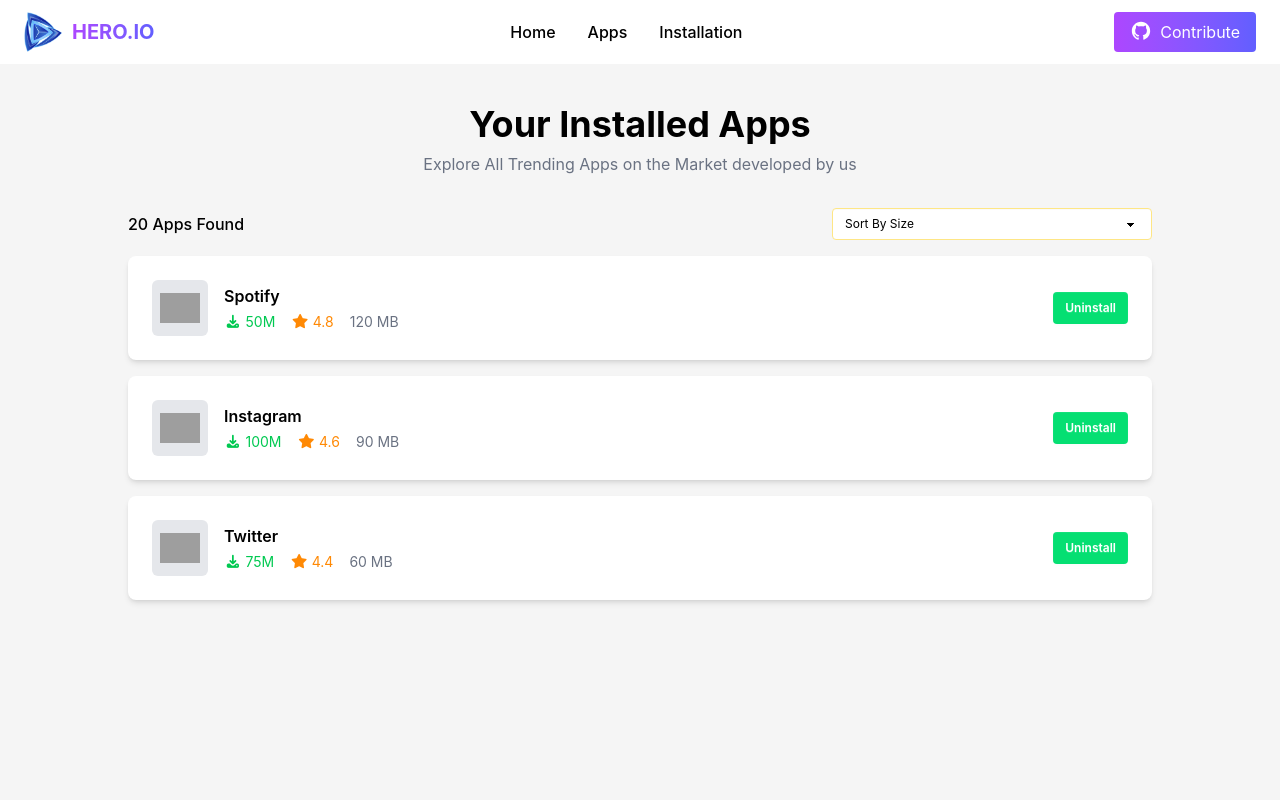
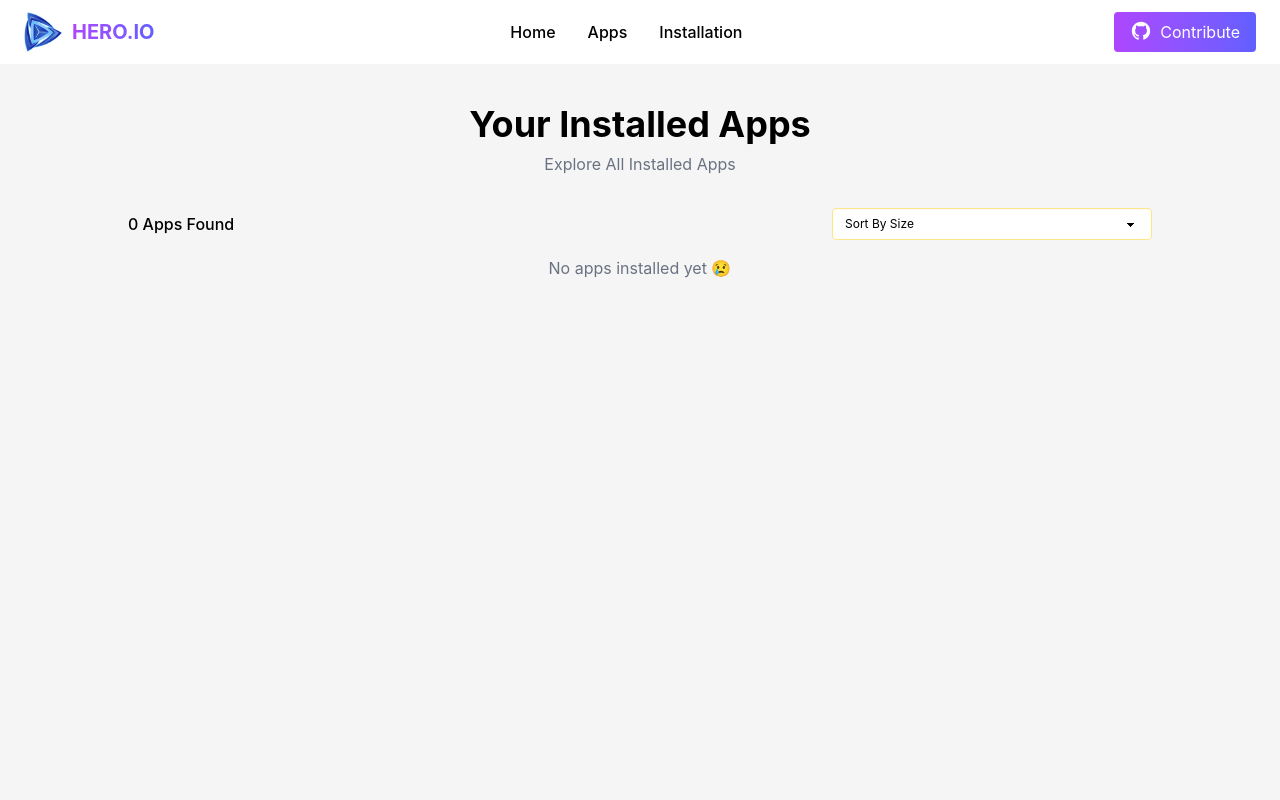
Before and after one commit to TofaelislamFaruk01/hero-io, a React (Vite) app: page /installations in a window 1280 px wide. Shown: the top 800 px of the page. Built offline with nearby package versions, Linux system fonts and the light colour scheme; grey boxes are pictures that could not be loaded.

Commit message:
Add apps not found page, react toastify and implement app install uninstall features with update search functionalities

```diff
--- a/package.json
+++ b/package.json
@@ -18,6 +18,7 @@
     "react-icons": "^5.6.0",
     "react-router": "^7.13.2",
     "react-router-dom": "^7.13.2",
+    "react-toastify": "^11.0.5",
     "recharts": "^3.8.1",
     "tailwindcss": "^4.2.2"
   },
--- a/src/Pages/AllApps.jsx
+++ b/src/Pages/AllApps.jsx
@@ -1,13 +1,14 @@
 import React, { useState } from "react";
 import apps from "../data/apps.json";
 import AppCard from "../components/AppCard";
+import AppsNotFound from "../components/AppsNotFound";
 
 const AllApps = () => {
   const [searchTerm, setSearchTerm] = useState("");
 
   // Filter apps based on search term
   const filteredApps = apps.filter((app) =>
-    app.title.toLowerCase().includes(searchTerm.toLowerCase())
+    app.title.includes(searchTerm)
   );
 
   return (
@@ -33,11 +34,14 @@
       </div>
 
       {/* Apps grid */}
+      {filteredApps.length === 0 ? (
+        <AppsNotFound />
+      ) : (
       <div className="grid grid-cols-1 sm:grid-cols-2 md:grid-cols-3 lg:grid-cols-4 gap-6">
         {filteredApps.map((app) => (
           <AppCard key={app.id} app={app} />
         ))}
-      </div>
+      </div>)}
     </div>
   );
 };
--- a/src/Pages/MyInstallation.jsx
+++ b/src/Pages/MyInstallation.jsx
@@ -1,22 +1,46 @@
+import { useEffect, useState } from "react";
 import apps from "../data/apps.json";
 import InstalledAppCard from "../components/InstalledAppCard";
 
 const MyInstallation = () => {
+  const [installedApps, setInstalledApps] = useState([]);
+
+  useEffect(() => {
+    const savedApps =
+      JSON.parse(localStorage.getItem("installedApps")) || [];
+
+    // filter only installed apps
+    const filteredApps = apps.filter((app) =>
+      savedApps.includes(app.id)
+    );
+
+    setInstalledApps(filteredApps);
+  }, []);
+
+  const handleUninstall = (id) => {
+  const updated = installedApps.filter((app) => app.id !== id);
+  setInstalledApps(updated);
+};
+
   return (
-    <div className=" min-h-screen py-10 px-4">
+    <div className="min-h-screen py-10 px-4">
       <div className="max-w-5xl mx-auto">
 
         {/* Header */}
         <div className="text-center mb-8">
-          <h1 className="text-4xl text-black font-bold">Your Installed Apps</h1>
+          <h1 className="text-4xl text-black font-bold">
+            Your Installed Apps
+          </h1>
           <p className="text-gray-500 mt-2">
-            Explore All Trending Apps on the Market developed by us
+            Explore All Installed Apps
           </p>
         </div>
 
         {/* Top Bar */}
         <div className="flex justify-between text-black items-center mb-4">
-          <p className="font-medium">{apps.length} Apps Found</p>
+          <p className="font-medium">
+            {installedApps.length} Apps Found
+          </p>
 
           <select className="select select-sm select-bordered bg-white border-amber-200">
             <option>Sort By Size</option>
@@ -27,9 +51,15 @@
 
         {/* App List */}
         <div className="space-y-4">
-          {apps.slice(0, 3).map((app) => (
-            <InstalledAppCard key={app.id} app={app} />
-          ))}
+          {installedApps.length > 0 ? (
+            installedApps.map((app) => (
+              <InstalledAppCard key={app.id} app={app} onUninstall={handleUninstall}/>
+            ))
+          ) : (
+            <p className="text-center text-gray-500">
+              No apps installed yet 😢
+            </p>
+          )}
         </div>
       </div>
     </div>
--- a/src/components/AppsNotFound.jsx
+++ b/src/components/AppsNotFound.jsx
@@ -0,0 +1,24 @@
+import { Link } from "react-router";
+import appError from "../assets/App-Error.png";
+
+const AppsNotFound = () => {
+  return (
+    <div className="flex flex-col items-center justify-center max-w-7xl mx-auto gap-6 py-15">
+      <img src={appError} alt="Error" />
+      <h1 className="text-4xl font-bold text-black uppercase">
+        Oops!!! app not found!
+      </h1>
+      <p className="text-md text-gray-500">
+        The App you are requesting is not found on our system. Please try
+        another apps.
+      </p>
+      {/* <button className="mt-2 block mx-auto text-white bg-gradient-to-r from-purple-500 to-indigo-500 px-10 py-3 rounded-lg font-semibold hover:from-purple-600 hover:to-indigo-600 transition-colors">
+        <Link to="/apps" className="text-white no-underline">
+          Go Back!
+        </Link>
+      </button> */}
+    </div>
+  );
+};
+
+export default AppsNotFound;
--- a/src/components/Hero.jsx
+++ b/src/components/Hero.jsx
@@ -1,3 +1,4 @@
+import { Link } from "react-router";
 import hero from "../assets/hero.png";
 const Hero = () => {
   return (
@@ -18,17 +19,21 @@
 
           {/* Store Buttons */}
           <div className="flex justify-center gap-4 flex-wrap">
+            <Link to="https://play.google.com/store/" target="_blank">
               <button className="flex items-center text-black gap-2 font-bold px-4 py-2 border rounded-lg bg-white shadow hover:shadow-md">
                 {/* Google Play Icon */}
                 <i className="fa-brands fa-google-play text-green-500"></i>
                 Google Play
               </button>
+            </Link>
 
+            <Link to="https://apps.apple.com/us/app" target="_blank">
               <button className="flex items-center text-black font-bold gap-2 px-4 py-2 border rounded-lg bg-white shadow hover:shadow-md">
                 {/* Apple Icon */}
                 <i className="fa-brands fa-apple text-gray-500"></i>
                 App Store
               </button>
+            </Link>
           </div>
         </div>
 
--- a/src/components/InstalledAppCard.jsx
+++ b/src/components/InstalledAppCard.jsx
@@ -1,15 +1,26 @@
-import React from "react";
 import { Link } from "react-router";
+import { toast } from "react-toastify";
 
-const InstalledAppCard = ({ app }) => {
+const InstalledAppCard = ({ app , onUninstall }) => {
+
+    const handleUninstall = () => {
+    const savedApps =
+      JSON.parse(localStorage.getItem("installedApps")) || [];
+
+    const updatedApps = savedApps.filter((id) => id !== app.id);
+
+    localStorage.setItem("installedApps", JSON.stringify(updatedApps));
+
+    toast.success("App uninstalled successfully");
+
+    onUninstall(app.id);
+  };
+
   return (
-    <Link
-      to={`/app-details/${app.id}`}
-      className="block bg-white rounded-lg shadow-md p-4 hover:shadow-lg transition-shadow duration-300"
-    >
-      <div className="flex items-center justify-between p-2">
+    <div className=" bg-white rounded-lg shadow-sm flex items-center justify-between p-6">
       {/* Left Section */}
       <div className="flex items-center gap-4">
+        <Link to={`/app-details/${app.id}`}>
           {/* App Image */}
           <div className="w-14 h-14 bg-gray-200 rounded-md flex items-center justify-center overflow-hidden">
             <img
@@ -18,10 +29,12 @@
               className="w-10 h-10 object-contain"
             />
           </div>
-
+        </Link>
         {/* Info */}
         <div>
+          <Link to={`/app-details/${app.id}`}>
             <h2 className="font-semibold text-black text-md">{app.title}</h2>
+          </Link>
 
           <div className="flex items-center gap-4 text-sm text-gray-500 mt-1">
             {/* Downloads */}
@@ -43,11 +56,10 @@
       </div>
 
       {/* Right Section */}
-        <button className="btn btn-sm bg-green-400 hover:bg-green-500 text-white border-none">
+      <button onClick={handleUninstall} className="btn btn-sm bg-green-400 hover:bg-green-500 text-white border-none">
         Uninstall
       </button>
     </div>
-    </Link>
   );
 };
 
--- a/src/main.jsx
+++ b/src/main.jsx
@@ -3,9 +3,11 @@
 import "./index.css";
 import AppRouter from "./routes/Router.jsx";
 import '@fortawesome/fontawesome-free/css/all.min.css';
+import { ToastContainer } from "react-toastify";
 
 createRoot(document.getElementById("root")).render(
   <StrictMode>
+    <ToastContainer />
     <AppRouter />
   </StrictMode>,
 );
```
Also changed, not shown: src/components/AppDetailsCard.jsx (+32 -12 lines), 1 other file (tests, documents, lock files or other folders). Lines whose indentation alone changed are shown as unchanged.
